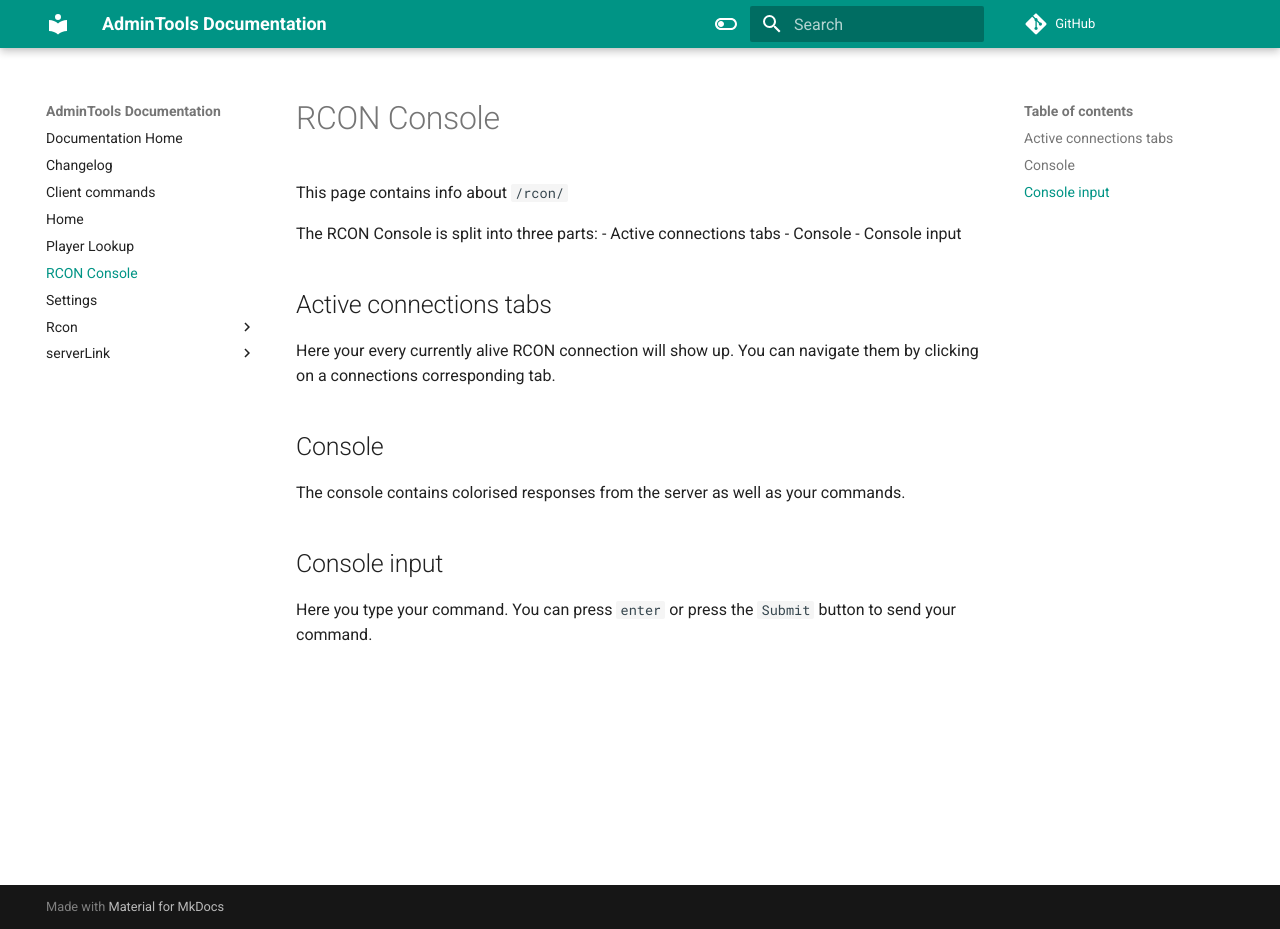
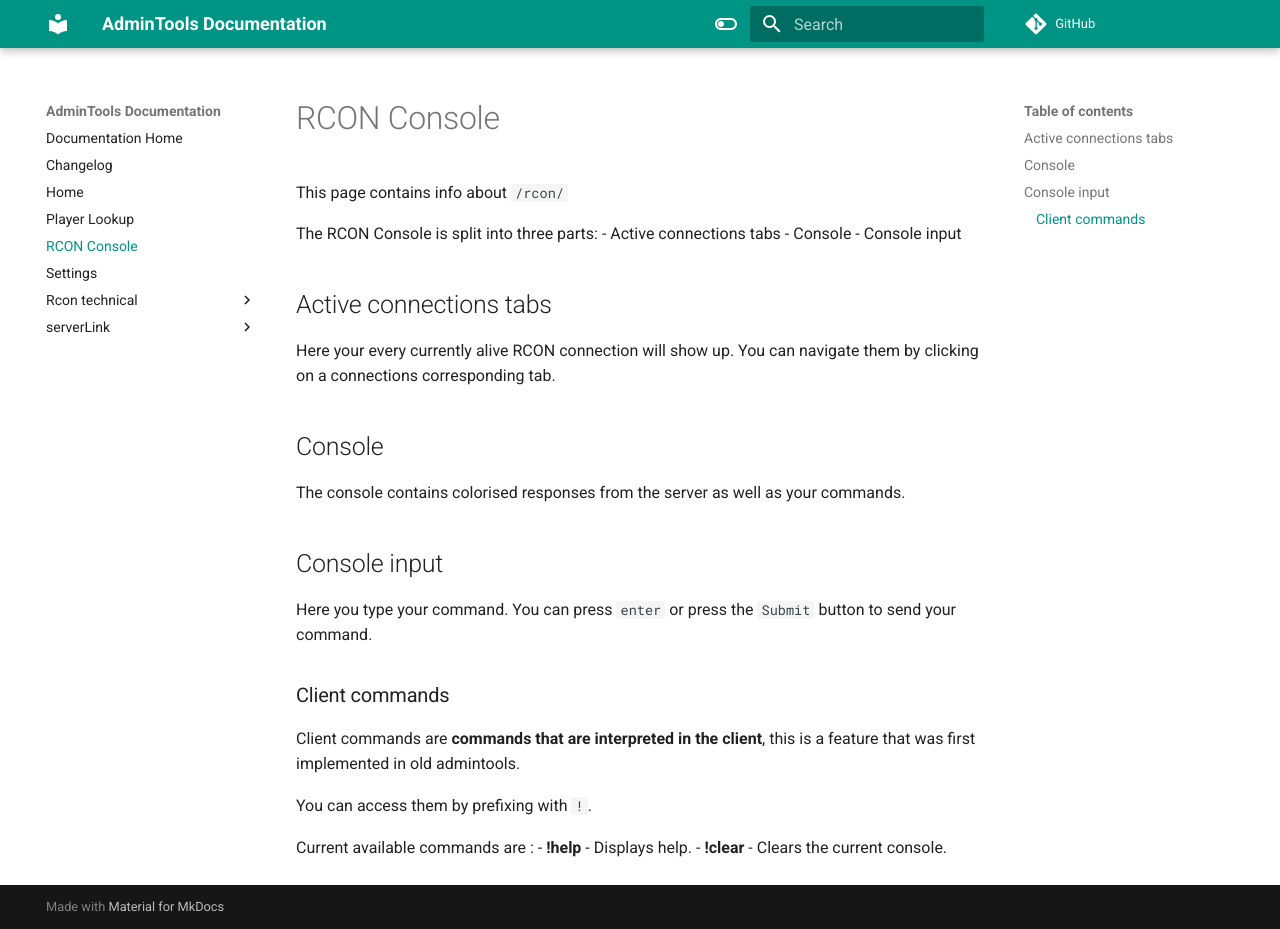
Before and after one commit to LukeOnuke/AdminToolsDocs, an MkDocs documentation site: the page built from docs/rcon.md, in a window 1280 px wide and 929 px high. Built offline with MkDocs 1.6.1 and Material for MkDocs 9.7.7, drawn with Linux system fonts in a browser that asks for light colours; comment, search, counter and statistics services are not loaded.

Commit message:
improve docs

```diff
--- a/docs/rcon.md
+++ b/docs/rcon.md
@@ -17,3 +17,13 @@
 ## Console input
 Here you type your command. You can press `enter` or press the `Submit`
 button to send your command.
+
+### Client commands
+Client commands are **commands that are interpreted in the client**, this is
+a feature that was first implemented in old admintools.
+
+You can access them by prefixing with `!`.
+
+Current available commands are :
+- **!help** - Displays help.
+- **!clear** - Clears the current console.
```
Also changed, not shown: docs/client-commands.md (deleted, +0 -9 lines), docs/rcon technical/debugging.md (renamed from docs/rcon/debugging.md), docs/rcon technical/security.md (renamed from docs/rcon/security.md).
